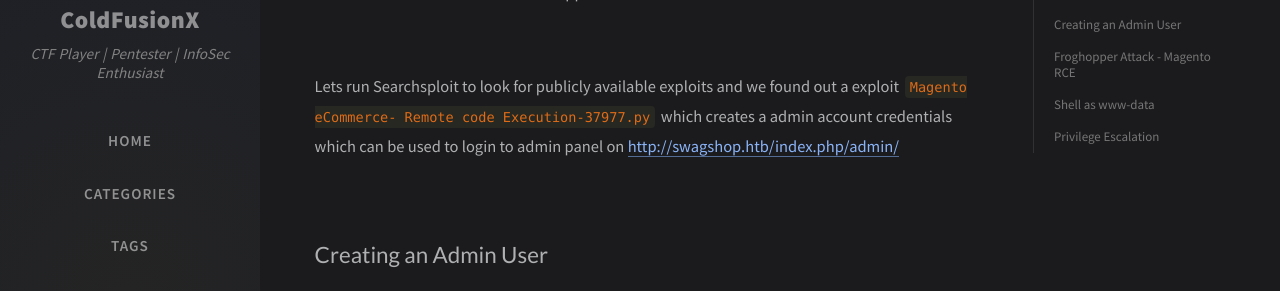
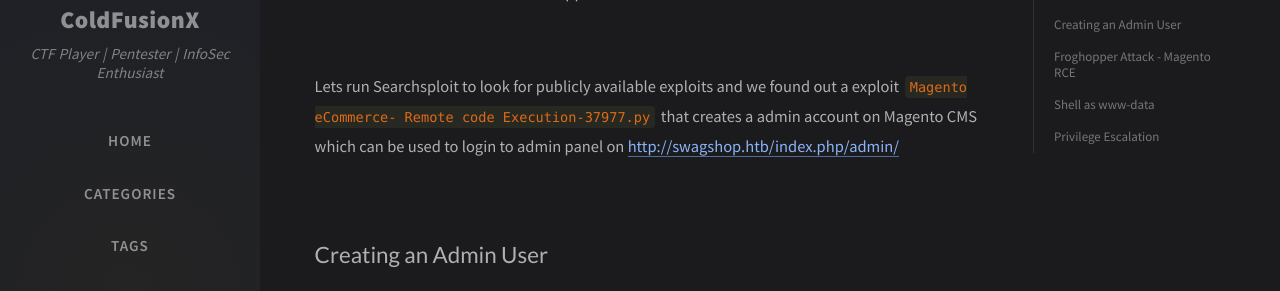
Before and after one commit to ColdFusionX/ColdFusionX.github.io, a Jekyll site: the page built from _posts/2020-08-25-SwagshopHTB.md, in a window 1280 px wide and 900 px high, scrolled down 994 px. Shown: the part 154-445 px from the top of the window. Built offline with Jekyll 4.4.1, drawn with Linux system fonts in a browser that asks for light colours; nearby versions of some CDN libraries; comment, search, counter and statistics services are not loaded.

Commit message:
Updated Swagshop

```diff
--- a/_posts/2020-08-25-SwagshopHTB.md
+++ b/_posts/2020-08-25-SwagshopHTB.md
@@ -23,7 +23,7 @@ The web application is running on **Magento CMS** and on the bottom of the page
 
 ![wfuzz](/assets/img/Posts/Swagshop/wfuzz.png)
 
-Lets run Searchsploit to look for publicly available exploits and we found out a exploit `Magento eCommerce- Remote code Execution-37977.py` which creates a admin account credentials which can be used to login to admin panel on <http://swagshop.htb/index.php/admin/>
+Lets run Searchsploit to look for publicly available exploits and we found out a exploit `Magento eCommerce- Remote code Execution-37977.py` that creates a admin account on Magento CMS which can be used to login to admin panel on <http://swagshop.htb/index.php/admin/>
 
 ![searchsploit](/assets/img/Posts/Swagshop/searchsploit.png)
 
```
